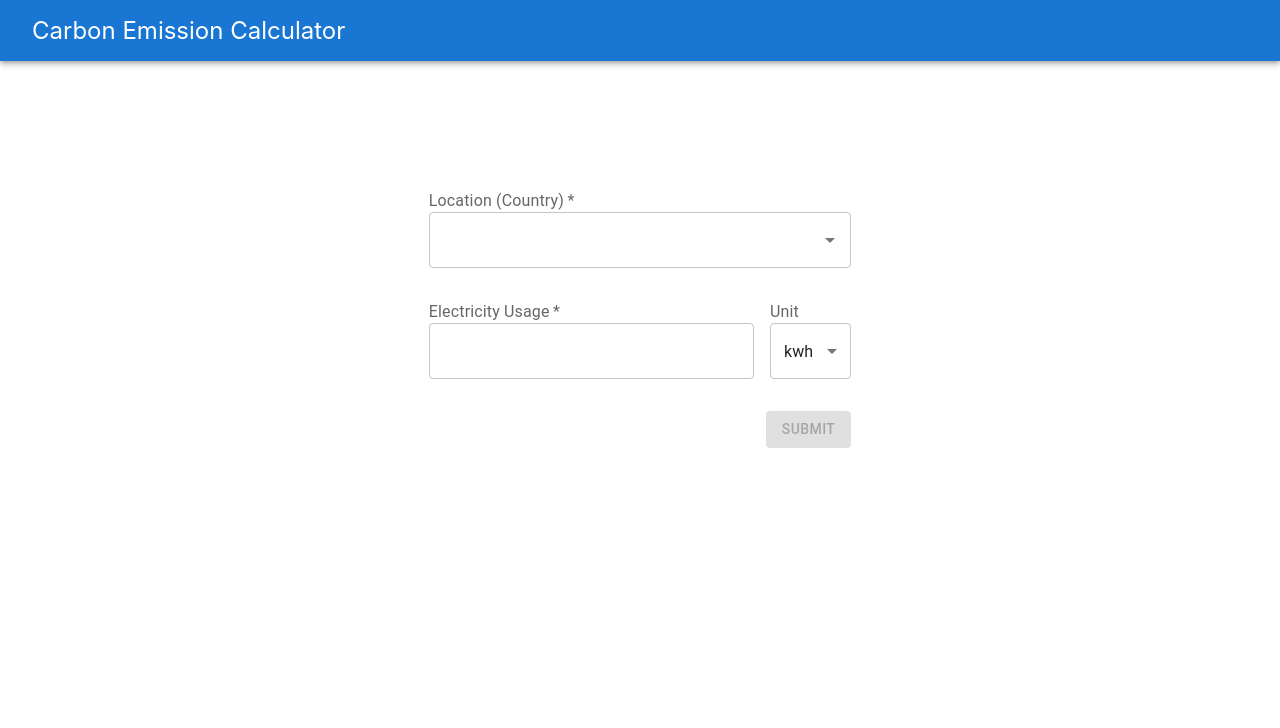
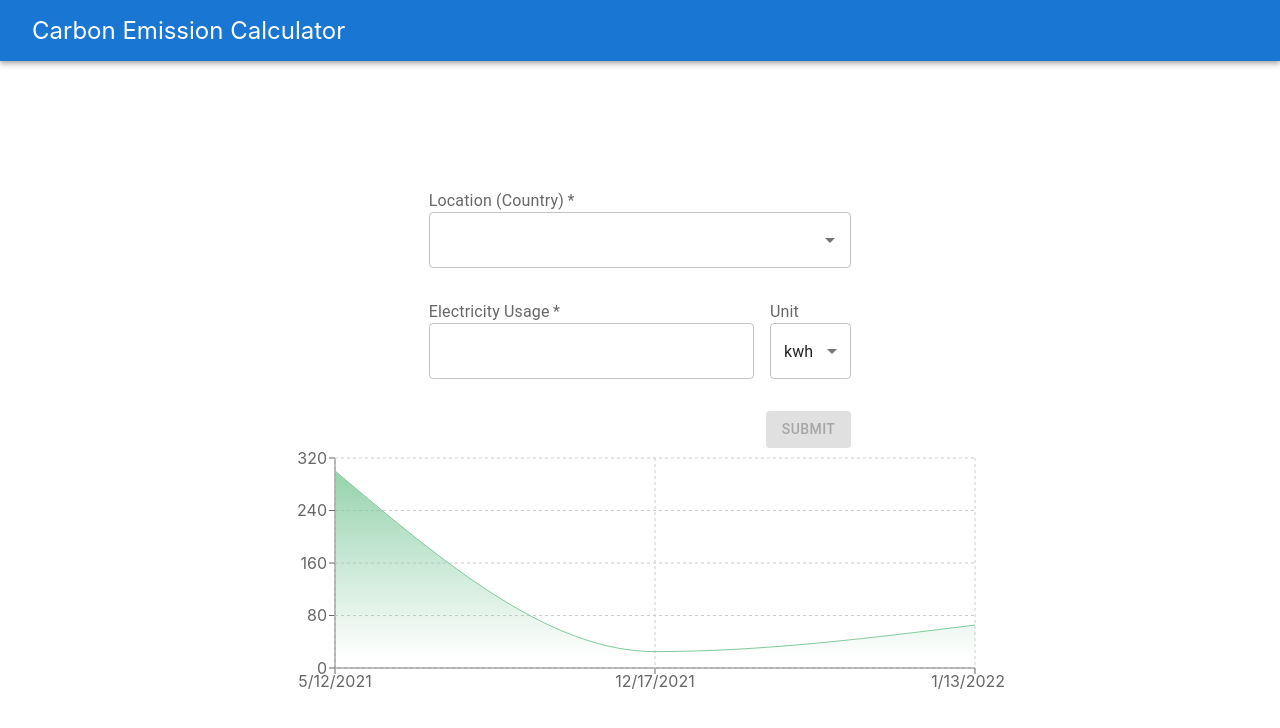
Before and after one commit to judicodes/carbon-emission-calculator, a React (Create React App) app: page / in a window 1280 px wide. Shown: the top 728 px of the page. Built offline with nearby package versions, Linux system fonts and the light colour scheme.

Commit message:
Add CarbonEmissionChart

```diff
--- a/package.json
+++ b/package.json
@@ -15,9 +15,11 @@
     "@types/prop-types": "^15.7.4",
     "@types/react": "^17.0.38",
     "@types/react-dom": "^17.0.11",
+    "@types/recharts": "^1.8.23",
     "react": "^17.0.2",
     "react-dom": "^17.0.2",
     "react-scripts": "5.0.0",
+    "recharts": "^2.1.8",
     "typescript": "^4.5.4",
     "web-vitals": "^2.1.3"
   },
--- a/src/App.tsx
+++ b/src/App.tsx
@@ -1,16 +1,42 @@
 import { AppBar } from "@mui/material";
 import React from "react";
 import "./App.css";
+import {
+  CarbonEmissionChart,
+  CarbonEmissionDataPoint,
+} from "./components/CarbonEmissionChart/CarbonEmissionChart";
 import {
   ElectricityInput,
   ElectricityInputValue,
 } from "./components/ElectricityInput/ElectricityInput";
 
 function App() {
+  const carbonEmissionData: CarbonEmissionDataPoint[] = [
+    {
+      country: "de",
+      estimatedAt: new Date("2021-12-17T03:24:00"),
+      carbonInKg: 25,
+    },
+
+    {
+      country: "ca",
+      estimatedAt: new Date("2022-01-13T03:24:00"),
+      carbonInKg: 65.438476,
+    },
+    {
+      country: "us",
+      estimatedAt: new Date("2021-05-12T03:24:00"),
+      carbonInKg: 300.3287,
+    },
+  ];
+
   const postElectricityInputData = (data: ElectricityInputValue) => {
+    // eslint-disable-next-line no-console
     console.log(data);
     // TODO: call API POST here
   };
+
+  // TODO: only render chart when data not empty
 
   return (
     <div className="app">
@@ -18,6 +44,7 @@ function App() {
         Carbon Emission Calculator
       </AppBar>
       <ElectricityInput onSubmitClick={postElectricityInputData} />
+      <CarbonEmissionChart data={carbonEmissionData} />
     </div>
   );
 }
--- /dev/null
+++ b/src/components/CarbonEmissionChart/CarbonEmissionChart.tsx
@@ -0,0 +1,100 @@
+import React from "react";
+import {
+  Area,
+  AreaChart,
+  CartesianGrid,
+  Tooltip,
+  TooltipProps,
+  XAxis,
+  YAxis,
+} from "recharts";
+import {
+  NameType,
+  ValueType,
+} from "recharts/types/component/DefaultTooltipContent";
+
+import { getDisplayNameFromCountryCode } from "../../utils/countries";
+
+export interface CarbonEmissionDataPoint {
+  country: string;
+  estimatedAt: Date;
+  carbonInKg: number;
+}
+
+interface CarbonEmissionChartInputProps {
+  data: CarbonEmissionDataPoint[];
+}
+
+// TODO: add country filter
+
+function CarbonEmissionChart({ data }: CarbonEmissionChartInputProps) {
+  data.sort((dataPoint, dataPointToCompare) => {
+    if (dataPoint.estimatedAt > dataPointToCompare.estimatedAt) {
+      return 1;
+    }
+    if (dataPoint.estimatedAt < dataPointToCompare.estimatedAt) {
+      return -1;
+    }
+    return 0;
+  });
+
+  const getParsedTimestamp = (timestamp: Date) =>
+    timestamp.toLocaleDateString();
+
+  const renderTooltip = ({
+    active,
+    payload,
+  }: TooltipProps<ValueType, NameType>) => {
+    if (active && payload && payload.length) {
+      return (
+        <div>
+          <p>{payload[0]?.payload?.estimatedAt?.toLocaleString()}</p>
+          <p>{`Country: ${getDisplayNameFromCountryCode(
+            payload[0]?.payload?.country
+          )}`}</p>
+          <p>{`Carbon: ${payload[0]?.payload?.carbonInKg} kg`}</p>
+        </div>
+      );
+    }
+
+    return null;
+  };
+
+  const tooltipStyle = {
+    backgroundColor: "rgba(131, 128, 129, 0.4)",
+    color: "rgba(85, 84, 84, 1)",
+    padding: ".5rem",
+    borderRadius: "10px",
+  };
+
+  return (
+    <div>
+      <AreaChart
+        width={730}
+        height={250}
+        data={data}
+        margin={{ top: 10, right: 30, left: 0, bottom: 0 }}
+      >
+        <defs>
+          <linearGradient id="colorCarbon" x1="0" y1="0" x2="0" y2="1">
+            <stop offset="5%" stopColor="#82ca9d" stopOpacity={0.8} />
+            <stop offset="95%" stopColor="#82ca9d" stopOpacity={0} />
+          </linearGradient>
+        </defs>
+        <XAxis dataKey="estimatedAt" tickFormatter={getParsedTimestamp} />
+        <YAxis />
+        <CartesianGrid strokeDasharray="3 3" />
+        <Tooltip content={renderTooltip} wrapperStyle={tooltipStyle} />
+        <Area
+          type="monotone"
+          dataKey="carbonInKg"
+          stroke="#82ca9d"
+          fillOpacity={1}
+          fill="url(#colorCarbon)"
+        />
+      </AreaChart>
+    </div>
+  );
+}
+
+export { CarbonEmissionChart };
--- a/src/components/ElectricityInput/ElectricityInput.tsx
+++ b/src/components/ElectricityInput/ElectricityInput.tsx
@@ -8,7 +8,7 @@ import {
 } from "@mui/material";
 import PropTypes from "prop-types";
 import React, { useEffect } from "react";
-import { countries } from "../../assets/countries";
+import { countries } from "../../utils/countries";
 import "./ElectricityInput.css";
 
 export interface ElectricityInputValue {
--- a/src/assets/countries.ts
+++ b/src/utils/countries.ts
@@ -20,4 +20,12 @@ const countries: Country[] = [
   },
 ];
 
-export { countries };
+// TODO: add unit tests
+
+function getDisplayNameFromCountryCode(countryCode: string) {
+  return (
+    countries.find((country) => country.code === countryCode)?.displayName ?? ""
+  );
+}
+
+export { countries, getDisplayNameFromCountryCode };
```
Also changed, not shown: src/components/CarbonEmissionChart/CarbonEmissionChart.css (added), 2 other files (tests, documents, lock files or other folders).
